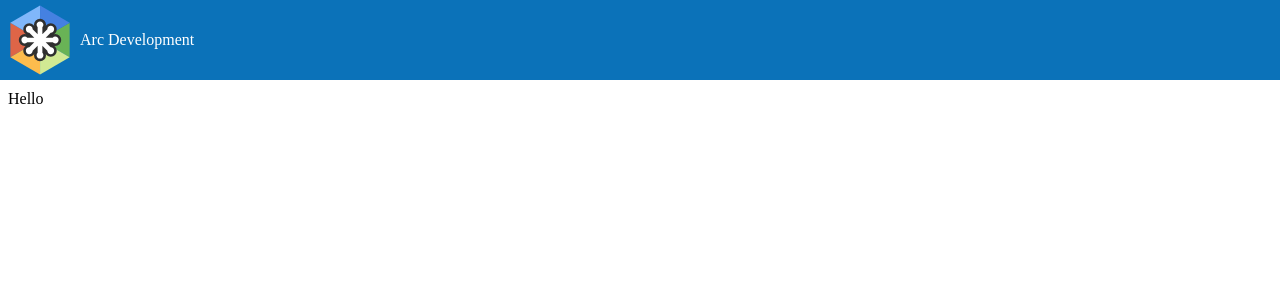
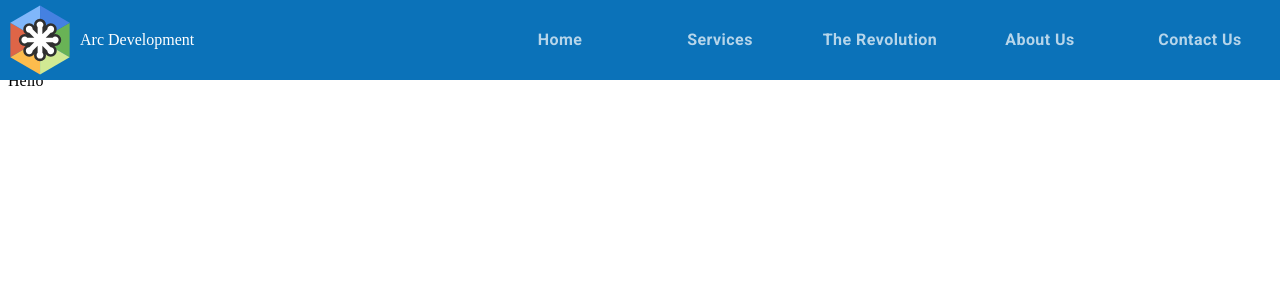
Before and after one commit to erasabi/material-ui-app, a React (Create React App) app: page / in a window 1280 px wide. Shown: the top 300 px of the page. Built offline with nearby package versions, Linux system fonts and the light colour scheme.

Commit message:
2.22 header tabs

```diff
--- a/src/components/ui/Header.js
+++ b/src/components/ui/Header.js
@@ -4,6 +4,7 @@ import Toolbar from '@material-ui/core/Toolbar';
 import useScrollTrigger from '@material-ui/core/useScrollTrigger';
 import { makeStyles } from '@material-ui/core';
 import logo from '../../media/logo.svg';
+import { Tabs, Tab } from '@material-ui/core';
 
 function ElevationScroll(props) {
     const { children } = props;
@@ -38,6 +39,14 @@ const useStyles = makeStyles(theme => ({
     logo: {
         // em is a unit of size that is responsive by nature
         height: '5em'
+    },
+    tabContainer: {
+        marginLeft: "auto"
+    },
+    tab: {
+        textTransform: "none",
+        fontWeight: 700,
+        fontSize: "1rem"
     }
 }))
 
@@ -46,21 +55,26 @@ function Header(props) {
     return (
         // add to treate below components as if they were wrapped
         <React.Fragment>
-            // enclose existing jsx into Elevation component to allow that affect
+            {/* enclose existing jsx into Elevation component to allow that affect */}
             <ElevationScroll>
                 <AppBar position="fixed">
                     {/* disableGutters removes any padding associated w/Toolbar */}
                     <Toolbar disableGutters={true}>
                         <img alt="appbar logo" className={classes.logo} src={logo} />
                         Arc Development
+                        <Tabs className={classes.tabContainer}>
+                            <Tab className={classes.tab} label="Home"></Tab>
+                            <Tab className={classes.tab} label="Services"></Tab>
+                            <Tab className={classes.tab} label="The Revolution"></Tab>
+                            <Tab className={classes.tab} label="About Us"></Tab>
+                            <Tab className={classes.tab} label="Contact Us"></Tab>
+                        </Tabs>
                     </Toolbar>
                 </AppBar>
             </ElevationScroll>
             {/* now overall HEADER component will have toolbarMargin props */}
             <div className={classes.toolbarMargin} />
         </React.Fragment>
-
-
     );
 }
 
```
